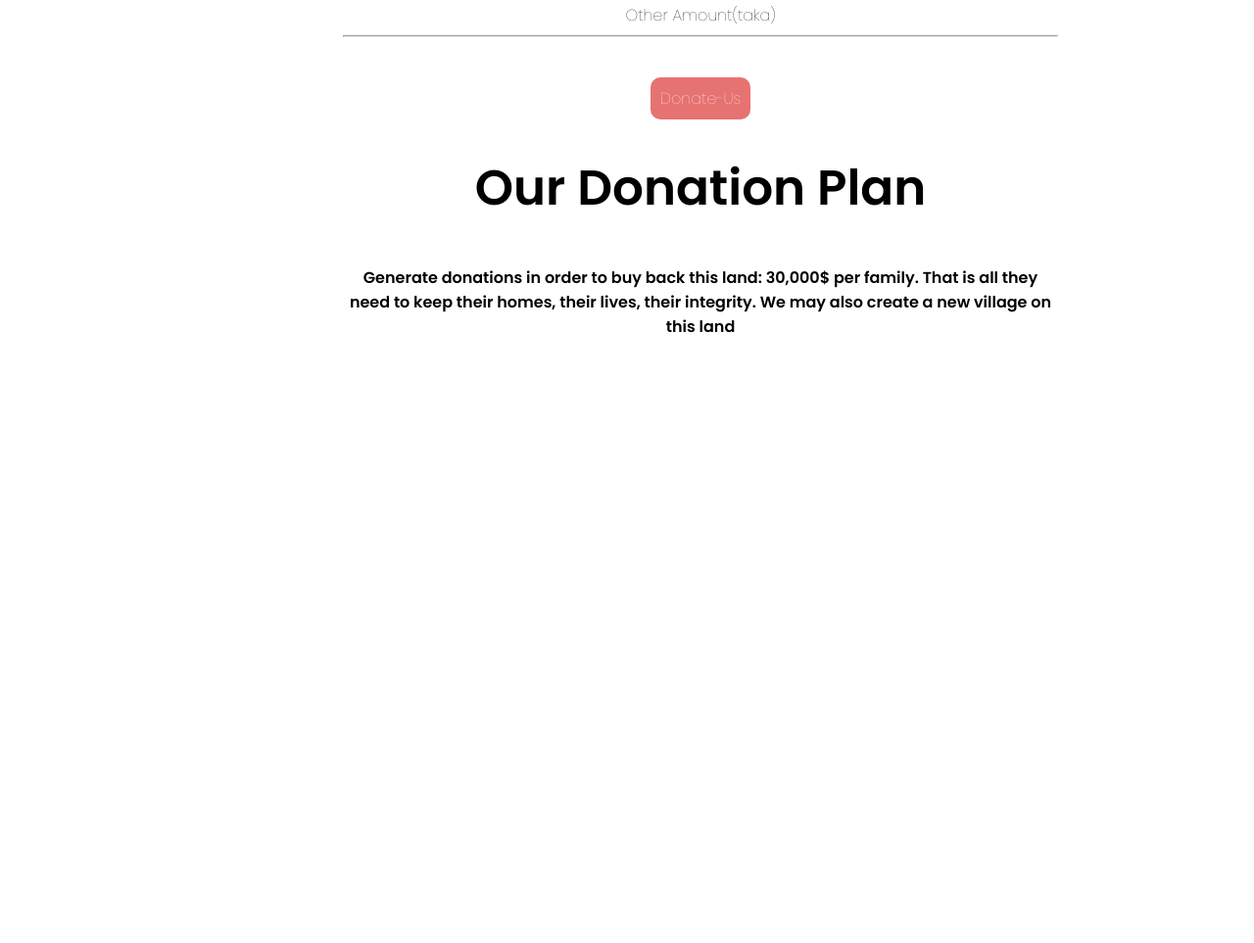
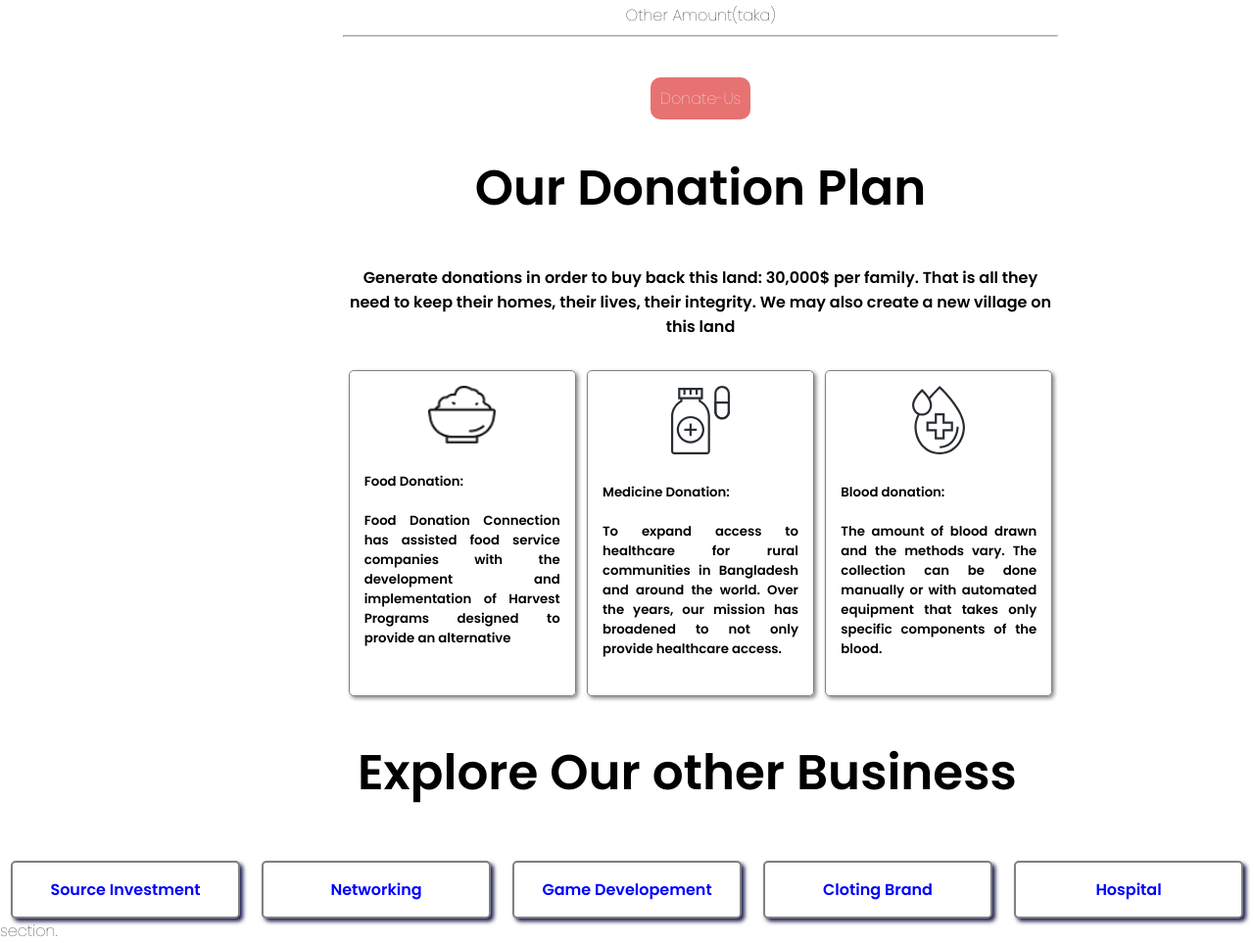
Before and after one commit to Rahyan-Akil/Donate-us-to-serve, a plain HTML site: page index.html in a window 1280 px wide. Shown: the part 940-1903 px from the top of the page at 98% size. Before the commit the page ends 1308 px from the top, so only its background shows below. Drawn offline with Linux system fonts and the light colour scheme.

Commit message:
first commit

```diff
--- a/index.html
+++ b/index.html
@@ -11,7 +11,7 @@
     <title>Donate-us-to-serve</title>
 </head>
 <body>
-
+<!-- first banner section -->
      <section class="first-section">
         <div class="first-section-text">
         <h1>A new flood hits Sylhet !
@@ -20,6 +20,7 @@
             <a class="button-color" href="blank">Donate-Us</a>
      </div>
     </section>
+<!-- second section for donation amount input-->
     <section class="second-section">
         <h1>Donate Now</h1>
         <h4>We are a non-profit charitable organization that was created to energize and encourage donations from all over the world</h4>
@@ -41,5 +42,45 @@
                 We may also create a new village on this land</h4>
         </div>
     </section>
+<!-- box-section for donation description-->
+<section class="box-section">
+        <div class="box1">
+            <div class="icon">
+              <img src="./icons/food.png" alt="" />
+              <h5 class="package-descript-text">Food Donation: <br><br>
+                Food Donation Connection has assisted food service companies with the development and implementation of Harvest Programs designed to provide an alternative
+              </h5>
+            </div>
+          </div>
+          <div class="box1">
+            <div class="icon">
+              <img src="./icons/medicine.svg" alt="" />
+              <h5 class="package-descript-text">Medicine Donation:<br><br>
+                To expand access to healthcare for rural communities in Bangladesh and around the world. Over the years, our mission has broadened to not only provide healthcare access.
+              </h5>
+            </div>
+          </div>
+          <div class="box1">
+            <div class="icon">
+              <img src="./icons/blood.svg" alt="" />
+              <h5 class="package-descript-text">Blood donation: <br><br>
+                The amount of blood drawn and the methods vary. The collection can be done manually or with automated equipment that takes only specific components of the blood.
+              </h5>
+            </div>
+          </div>
+    </section>
+ <!--business section start-->
+   <section id="business-section">
+ <h1>Explore Our other Business</h1>
+ <div class="business-partners">
+ <div class="business">Source Investment</div>
+ <div class="business">Networking</div>
+ <div class="business">Game Developement</div>
+ <div class="business">Cloting Brand</div>
+ <div class="business">Hospital</div>
+</div>
+   </section>
+<!-- end of business section -->
+section.
 </body>
 </html>
--- a/style.css
+++ b/style.css
@@ -4,6 +4,7 @@ body{
 margin:0;
 padding:0;
 }
+/* first-section for banner */
 .first-section{
     background-image:    linear-gradient(to bottom, rgba(245, 246, 252, 0.52), rgba(49, 25, 44, 0.73)),
     url("images/donation13.jpg");
@@ -32,6 +33,8 @@ a.button-color{
 .section{
     margin-bottom: 200px;
 }
+/* end of first section code */
+/* starting of second section for donation input */
 .second-section{
     text-align: center;
     margin-left: 350px;
@@ -59,3 +62,50 @@ div.pink-border{
 hr{
     margin-bottom:50px;
 }
+/* end of second section for donation amount input code*/
+/* box-section for donation description code */
+.box1 {
+    width: 200px;
+    text-align: center;
+    margin: 0 auto;
+    border: 1px solid gray;
+    padding: 15px;
+    box-shadow: 2px 2px 4px gray;
+    border-radius: 5px;
+    margin-top: 10px;
+}
+.package-descript-text {
+    text-align: justify
+}
+.icon img {
+    width: 70px;
+}
+.box-section{
+    display:flex;
+    margin-left: 350px;
+    margin-right:200px;
+}
+/* end of box section donation description code */
+ .business-partners{
+    display:flex;
+ }
+.business {
+    width: 200px;
+    text-align: center;
+    margin: 0 auto;
+    border: 2px solid gray;
+    padding: 15px;
+    box-shadow: 3px 3px 4px rgb(24, 24, 78);
+    border-radius: 5px;
+    margin-top: 10px;
+    color:blue;
+    font-weight: 700;
+    background-color:white;
+}
+.package-descript-text {
+    text-align: justify
+}
+#business-section h1{
+   margin-left: 365px;
+
+}
```
